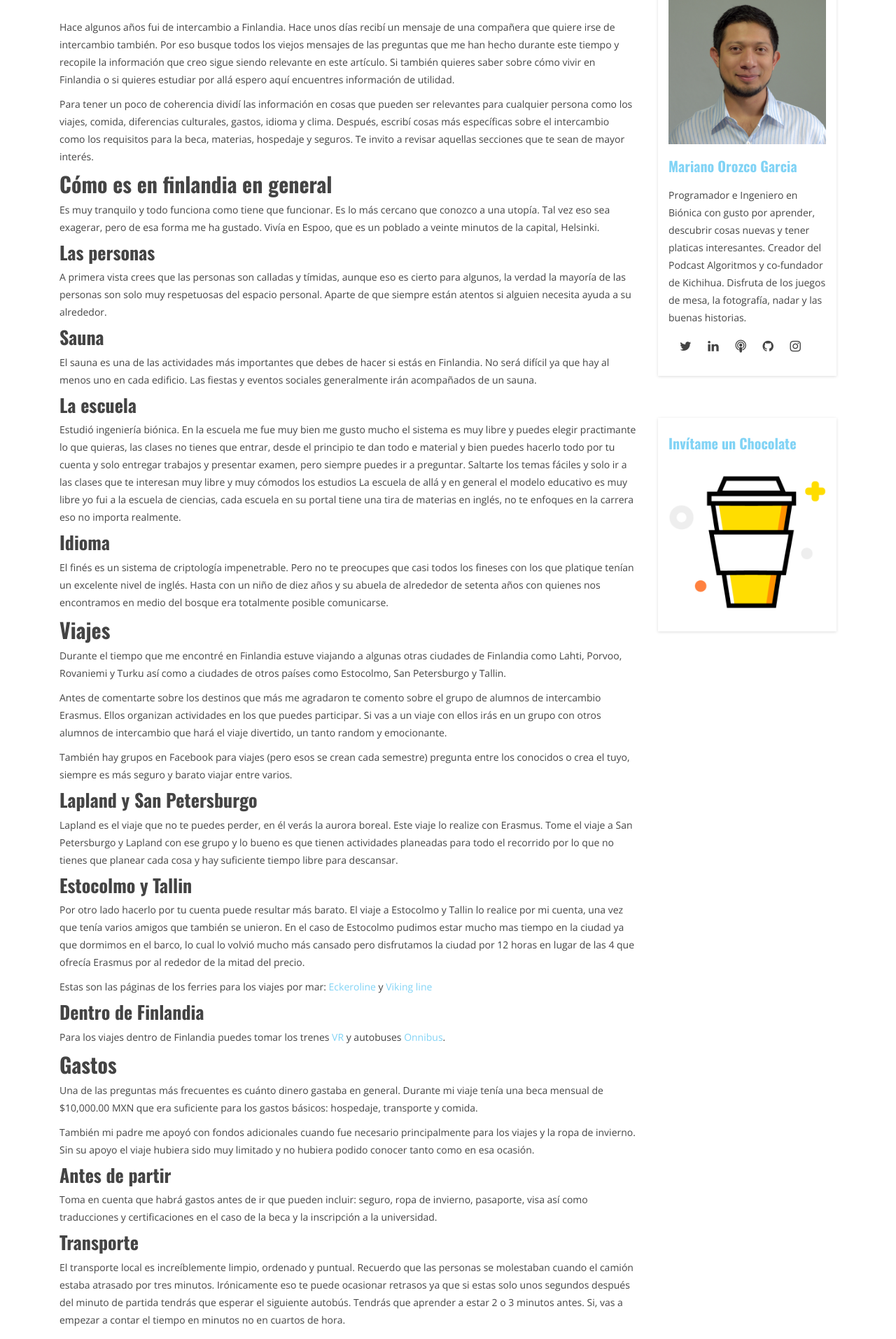
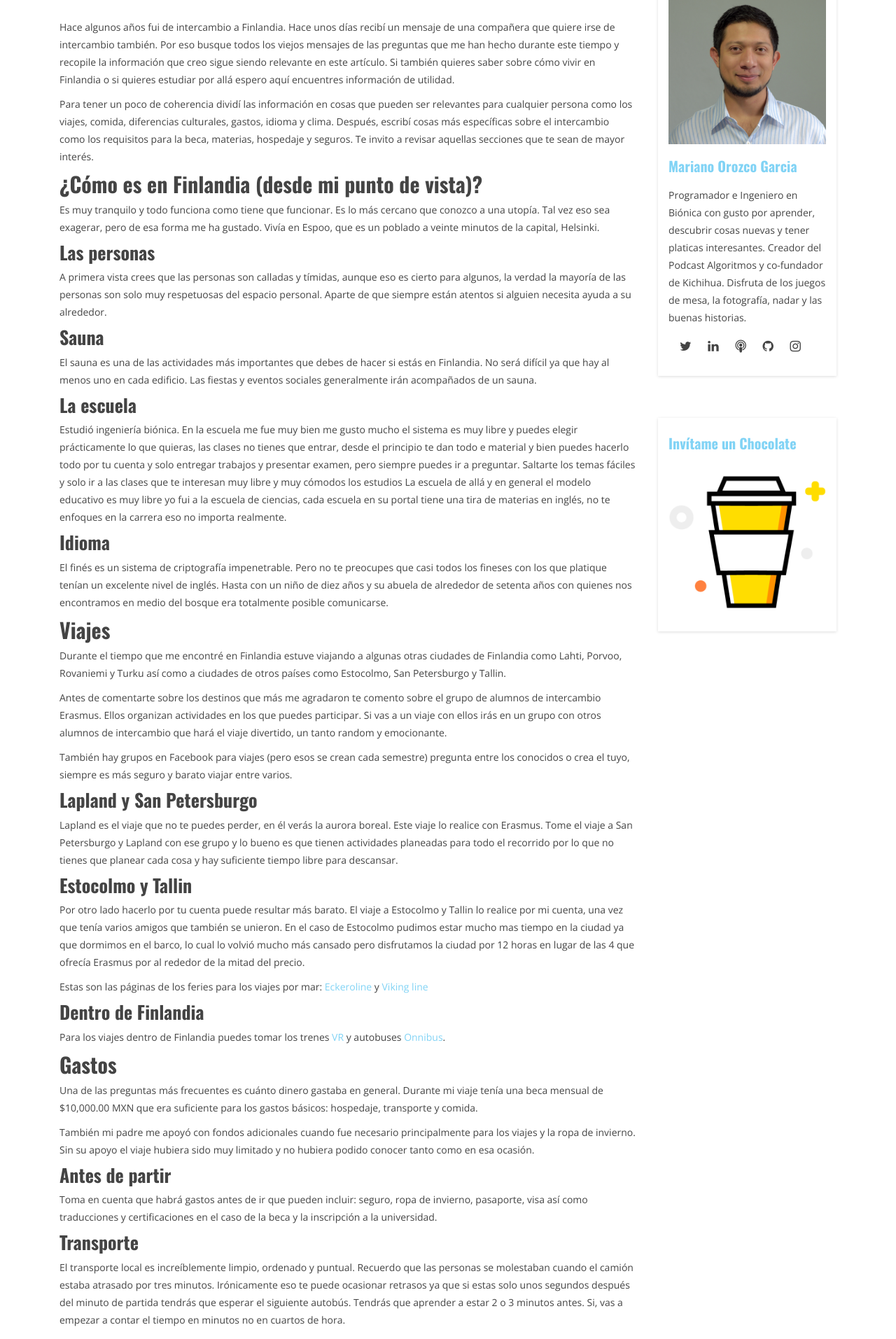
Before and after one commit to MarianoOG/marianoog.github.io, a Jekyll site: the page built from _posts/2019-09-02-Finlandia.md, in a window 1280 px wide. Shown: the part 706-2619 px from the top of the page at 70% size. Built offline with Jekyll 4.4.1, drawn with Linux system fonts in a browser that asks for light colours; comment, search, counter and statistics services are not loaded; some of the changed text lies outside the part shown.

Commit message:
Finlandia actuliazación rapida

```diff
--- a/_posts/2019-09-02-Finlandia.md
+++ b/_posts/2019-09-02-Finlandia.md
@@ -15,7 +15,7 @@ Hace algunos años fui de intercambio a Finlandia. Hace unos días recibí un me
 
 Para tener un poco de coherencia dividí las información en cosas que pueden ser relevantes para cualquier persona como los viajes, comida, diferencias culturales, gastos, idioma y clima. Después, escribí cosas más específicas sobre el intercambio como los requisitos para la beca, materias, hospedaje y seguros. Te invito a revisar aquellas secciones que te sean de mayor interés.
 
-## Cómo es en finlandia en general
+## ¿Cómo es en Finlandia (desde mi punto de vista)?
 
 Es muy tranquilo y todo funciona como tiene que funcionar. Es lo más cercano que conozco a una utopía. Tal vez eso sea exagerar, pero de esa forma me ha gustado. Vivía en Espoo, que es un poblado a veinte minutos de la capital, Helsinki.
 
@@ -29,11 +29,11 @@ El sauna es una de las actividades más importantes que debes de hacer si estás
 
 ### La escuela
 
-Estudió ingeniería biónica. En la escuela me fue muy bien me gusto mucho el sistema es muy libre y puedes elegir practimante lo que quieras, las clases no tienes que entrar, desde el principio te dan todo e material y bien puedes hacerlo todo por tu cuenta y solo entregar trabajos y presentar examen, pero siempre puedes ir a preguntar. Saltarte los temas fáciles y solo ir a las clases que te interesan muy libre y muy cómodos los estudios La escuela de allá y en general el modelo educativo es muy libre yo fui a la escuela de ciencias, cada escuela en su portal tiene una tira de materias en inglés, no te enfoques en la carrera eso no importa realmente.
+Estudió ingeniería biónica. En la escuela me fue muy bien me gusto mucho el sistema es muy libre y puedes elegir prácticamente lo que quieras, las clases no tienes que entrar, desde el principio te dan todo e material y bien puedes hacerlo todo por tu cuenta y solo entregar trabajos y presentar examen, pero siempre puedes ir a preguntar. Saltarte los temas fáciles y solo ir a las clases que te interesan muy libre y muy cómodos los estudios La escuela de allá y en general el modelo educativo es muy libre yo fui a la escuela de ciencias, cada escuela en su portal tiene una tira de materias en inglés, no te enfoques en la carrera eso no importa realmente.
 
 ### Idioma
 
-El finés es un sistema de criptología impenetrable. Pero no te preocupes que casi todos los fineses con los que platique tenían un excelente nivel de inglés.  Hasta con un niño de diez años y su abuela de alrededor de setenta años con quienes nos encontramos en medio del bosque era totalmente posible comunicarse.
+El finés es un sistema de criptografía impenetrable. Pero no te preocupes que casi todos los fineses con los que platique tenían un excelente nivel de inglés.  Hasta con un niño de diez años y su abuela de alrededor de setenta años con quienes nos encontramos en medio del bosque era totalmente posible comunicarse.
 
 ## Viajes
 
@@ -45,13 +45,13 @@ También hay grupos en Facebook para viajes (pero esos se crean cada semestre) p
 
 ### Lapland y San Petersburgo
 
-Lapland es el viaje que no te puedes perder, en él verás la aurora boreal.  Este viaje lo realize con Erasmus. Tome el viaje a San Petersburgo y Lapland con ese grupo y lo bueno es que tienen actividades planeadas para todo el recorrido por lo que no tienes que planear cada cosa y hay suficiente tiempo libre para descansar.
+Lapland es el viaje que no te puedes perder, en él verás la aurora boreal.  Este viaje lo realice con Erasmus. Tome el viaje a San Petersburgo y Lapland con ese grupo y lo bueno es que tienen actividades planeadas para todo el recorrido por lo que no tienes que planear cada cosa y hay suficiente tiempo libre para descansar.
 
 ### Estocolmo y Tallin
 
 Por otro lado hacerlo por tu cuenta puede resultar más barato. El viaje a Estocolmo y Tallin lo realice por mi cuenta, una vez que tenía varios amigos que también se unieron. En el caso de Estocolmo pudimos estar mucho mas tiempo en la ciudad ya que dormimos en el barco, lo cual lo volvió mucho más cansado pero disfrutamos la ciudad por 12 horas en lugar de las 4 que ofrecía Erasmus por al rededor de la mitad del precio.
 
-Estas son las páginas de los ferries para los viajes por mar:  [Eckeroline](https://www.eckeroline.fi/) y [Viking line](https://www.sales.vikingline.com/)
+Estas son las páginas de los feries para los viajes por mar: [Eckeroline](https://www.eckeroline.fi/) y [Viking line](https://www.sales.vikingline.com/)
 
 ### Dentro de Finlandia
 
@@ -75,13 +75,13 @@ El transporte no es muy caro si pagas por varios meses y por las zonas que realm
 
 ### Comida
 
-La comida es cara en Finlandia. Tanto, que nunca fui a un restaurant que no tuviera descuento de estudiante. UniCafe te salva de esos problemas, son una serie de restaurantes para estudiantes dispersos por el campus y alrededor de la ciudad. Puedes ver los menús, precios y ubicaciónes  [aquí](https://www.unicafe.fi/en/). Necesitas la credencial de estudiante finlandesa para los precios especiales (ISIC no sirve), de cualquier forma sin ella los precios siguen siendo accesibles a comparación de los restaurantes comunes.
+La comida es cara en Finlandia. Tanto, que nunca fui a un restaurante que no tuviera descuento de estudiante. UniCafe te salva de esos problemas, son una serie de restaurantes para estudiantes dispersos por el campus y alrededor de la ciudad. Puedes ver los menús, precios y ubicaciones  [aquí](https://www.unicafe.fi/en/). Necesitas la credencial de estudiante de Finlandia para los precios especiales (ISIC no sirve), de cualquier forma sin ella los precios siguen siendo accesibles a comparación de los restaurantes comunes.
 
 De cualquier forma, te recomiendo buscar hospedaje con cocina eso te ahorra mucho dinero; especialmente los fines de semana, días feriados o cuando es muy tarde y no has comido. Lo cual nos lleva a la siguiente sección.
 
 ## Hospedaje
 
-Como estudiante de la Universidad Aalto tuve dos opciones para hospedarme AYY y HOAS. Ayy tiene la ventaja de que los cuartos están en el campus y es menos costoso pero hay muy pocos lugares y generalmente son cuartos muy pequeños. Por otro lado HOAS está distribuido por la ciudad por lo que puedes llegar a vivir más lejos del campus y a un costo más elevado. A cambio de eso, tendrás más comodidad y privacidad ya que compartirás las áreas comunes con mucho menos personas.
+Como estudiante de la Universidad Aalto tuve dos opciones para hospedarme AYY y HOAS. AYY tiene la ventaja de que los cuartos están en el campus y es menos costoso pero hay muy pocos lugares y generalmente son cuartos muy pequeños. Por otro lado HOAS está distribuido por la ciudad por lo que puedes llegar a vivir más lejos del campus y a un costo más elevado. A cambio de eso, tendrás más comodidad y privacidad ya que compartirás las áreas comunes con mucho menos personas.
 
 Yo me hospede en HOAS, la renta era de 403 EUR (alrededor de $7,000 MXN en 2015). Hay hospedajes más baratos y más caros, pero sólo puedes hacer sugerencias de características no elegir el departamento.
 
@@ -89,17 +89,17 @@ Yo me hospede en HOAS, la renta era de 403 EUR (alrededor de $7,000 MXN en 2015)
 
 Si quieres ahorrar pregunta cuales son los grupos de Facebook activos para intercambiar cubiertos o muebles. Pasa muy seguido que los alumnos de intercambio del semestre anterior dejan sus cosas a un precio muy bajo o incluso las regalan.
 
-En mi caso el edificio tenía un sótano donde los inquilinos anteriores me dejaron sartenes, cubiertos, platos, cobijas, almohadas e incluso juegos de mesa. En caso de necesitar algo más puedes ir al [marketplace de la universidad]( https://aalto.sharetribe.com/en) o a la tienda de reciclaje [kierratyskeskus](http://www.kierratyskeskus.fi/), si quieres algo nuevo IKEA siempre será una opción.
+En mi caso el edificio tenía un sótano donde los inquilinos anteriores me dejaron ollas, cubiertos, platos, cobijas, almohadas e incluso juegos de mesa. En caso de necesitar algo más puedes ir al [portal de venta de la universidad]( https://aalto.sharetribe.com/en) o a la tienda de reciclaje [kierratyskeskus](http://www.kierratyskeskus.fi/), si quieres algo nuevo IKEA siempre será una opción.
 
 ## Escolares
 
-Estudié en Aalto University durante un semestre, en la escuela de ciencias. El material de la escuela y todo lo relacionado con la universidad está incluido en tu inscripción, así que no te preocupes por eso.
+Estudié en la Universidad Aalto durante un semestre, en la escuela de ciencias. El material de la escuela y todo lo relacionado con la universidad está incluido en tu inscripción, así que no te preocupes por eso.
 
 Hay un pago opcional en caso de que quieras unirte a alguna fraternidad. Te recomiendo unirte a una si quieres conocer fineses y sus costumbres. Aparte de que te invitan a varios eventos. En ese momento el costo fue de aproximadamente 60 EUR.
 
 ### Materias
 
-La universidad de aalto es interdisciplinaria por lo que puedes elegir prácticamente cualquier materia que quieras. Sin embargo debes de tomar en cuenta las restricciones del politécnico y la afinidad con tu carrera. Yo estaba inscrito en la escuela de ciencias pero tomé materias de la escuela de computación, de física y de idiomas
+La Universidad de Aalto es interdisciplinaria por lo que puedes elegir prácticamente cualquier materia que quieras. Sin embargo debes de tomar en cuenta las restricciones del politécnico y la afinidad con tu carrera. Yo estaba inscrito en la escuela de ciencias pero tomé materias de la escuela de computación, de física y de idiomas
 
 Las inscripciones las realizas en un portal web. Cuando te dan tu clave de acceso y si hay lugar, simplemente seleccionas aquellas que te interesen. Busca en el portal la lista de materias en inglés.  Yo inscribí los cursos de Inteligencia artificial, imagenología médica, visión por computadora, conoce Finlandia, cultura finesa, finés 1A y finés 1B.
 
```
